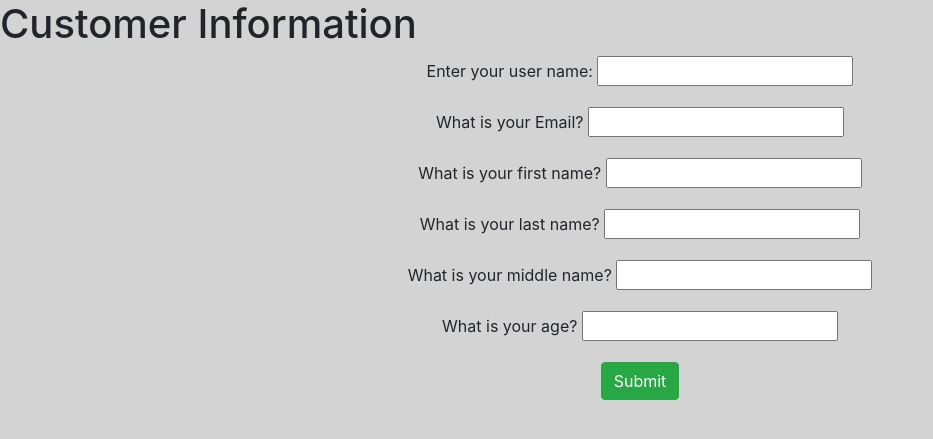
After one commit to Lesliee-n/CPSC471_project, a Django app: page /customer_information/ in a window 1280 px wide. The commit adds this page. Shown: the top 439 px of the page, without its empty margins (0-933 px from the left). Run offline with Django 4.2, Linux system fonts and the light colour scheme; the visitor is signed in with stand-in values (Sample User, id 1); some libraries are stand-ins or nearby versions.

Commit message:
customer instance creation after registering

```diff
--- a/project/movie_site/website/forms.py
+++ b/project/movie_site/website/forms.py
@@ -1,6 +1,6 @@
 from django.contrib.auth.forms import UserCreationForm
 from django.contrib.auth.models import User
-from .models import Ticket
+from .models import Ticket, Customer
 from django import forms
 from tkinter import Widget
 
@@ -25,7 +25,7 @@ class TicketForm(forms.ModelForm):
     		'classification':'Are you a loyalty member?',
     		'price':'Select your ticket price.',
     		'date':'Input the movie date',
-    		'customer_account_number':'What is your account number?'
+    		'customer_account_number':'What is your user name number?'
         }
         widgets = {
 			#'show_time_movie_id':forms.MultipleChoiceField(),
@@ -36,3 +36,17 @@ class TicketForm(forms.ModelForm):
 			# 'date':forms.TextInput(),
 			#'customer_account_number':forms.MultiValueField()
         }
+
+class CustomerInfoForm(forms.ModelForm):
+	class Meta:
+		model = Customer
+		fields = "__all__"
+
+		labels ={
+			'customer_account_number':'Enter your user name:',
+    		'customer_email': 'What is your Email?',
+    		'first_name':'What is your first name?',
+    		'last_name':'What is your last name?',
+    		'middle_name':'What is your middle name?',
+    		'age' : 'What is your age?'
+        }
--- /dev/null
+++ b/project/movie_site/website/templates/customer_information.html
@@ -0,0 +1,12 @@
+{% extends 'base.html' %}
+{% block content %}
+<h1>Customer Information</h1>
+<center>
+<form id="ticket_form"  method="POST" action="{% url 'customer_information' %}">
+    {%csrf_token%}
+    {{form.as_p}}
+    <input type="submit" value="Submit" id="btn-submit" class="btn btn-success">
+
+</form>
+</center>
+{% endblock %}
--- a/project/movie_site/website/templates/register.html
+++ b/project/movie_site/website/templates/register.html
@@ -105,7 +105,7 @@
 
 
 				   		<div class="d-flex justify-content-center mt-3 login_container">
-				 			<input class="btn login_btn" type="submit" value="Register Account">
+				 			<input class="btn login_btn" type="submit" value="Register Account" >
 				   		</div>
 
 					</form>
--- a/project/movie_site/website/urls.py
+++ b/project/movie_site/website/urls.py
@@ -11,5 +11,6 @@ urlpatterns = [
     path('ticket_page/', views.ticket_page, name='ticket_page'),
     path('concession_order/', views.concession_order, name='concession_order'),
     path('order_summary/', views.order_summary, name='order_summary'),
-    path('thank_you_page/', views.thank_you_page, name="thank_you_page")
+    path('thank_you_page/', views.thank_you_page, name="thank_you_page"),
+    path('customer_information/', views.customer_information_inital, name="customer_information")
 ]
--- a/project/movie_site/website/views.py
+++ b/project/movie_site/website/views.py
@@ -7,8 +7,8 @@ from django.contrib.auth.decorators import login_required
 from random import *
 
 from .forms import CreateUserForm
-from .models import Movie, Ticket, Order, Concession_stand, Transaction_receipt, Show_time
-from .forms import TicketForm
+from .models import Movie, Ticket, Order, Concession_stand, Transaction_receipt, Show_time, Customer
+from .forms import TicketForm, CustomerInfoForm
 
 
 # Create your views here.
@@ -28,19 +28,28 @@ def registerPage(request):
 	if request.user.is_authenticated:
 		return redirect('home')
 	else:
-		form = CreateUserForm()
+		if request.method == 'GET':
+			form = CreateUserForm()
+			context = {'form':form}
+			return render(request, 'register.html', context)
 		if request.method == 'POST':
 			form = CreateUserForm(request.POST)
 			if form.is_valid():
 				form.save()
 				user = form.cleaned_data.get('username')
+				user_email = form.cleaned_data.get('email')
 				messages.success(request, 'Account was created for ' + user)
 
-				return redirect('login')
+				#create instance of customer
+				customer_instance = Customer.objects.create(
+					customer_account_number = user,
+					customer_email = user_email
+				)
+
+				return redirect('customer_information')
 
 
-		context = {'form':form}
-		return render(request, 'register.html', context)
+
 
 def loginPage(request):
 	if request.user.is_authenticated:
@@ -142,3 +151,16 @@ def order_summary(request):
 def thank_you_page(request):
 	if request.method == "GET":
 		return render(request, "thank_you_page.html", {})
+
+@login_required(login_url='login')
+def customer_information_inital(request):
+
+	if request.method == "GET":
+		form = CustomerInfoForm
+		return render(request, "customer_information.html", {'form':form})
+	if request.method == "POST":
+		form = CustomerInfoForm(request.POST)
+		if form.is_valid():
+			form.save()
+		#return render(request, 'concession_order.html', {})
+		return redirect('movie_showcase')
```
